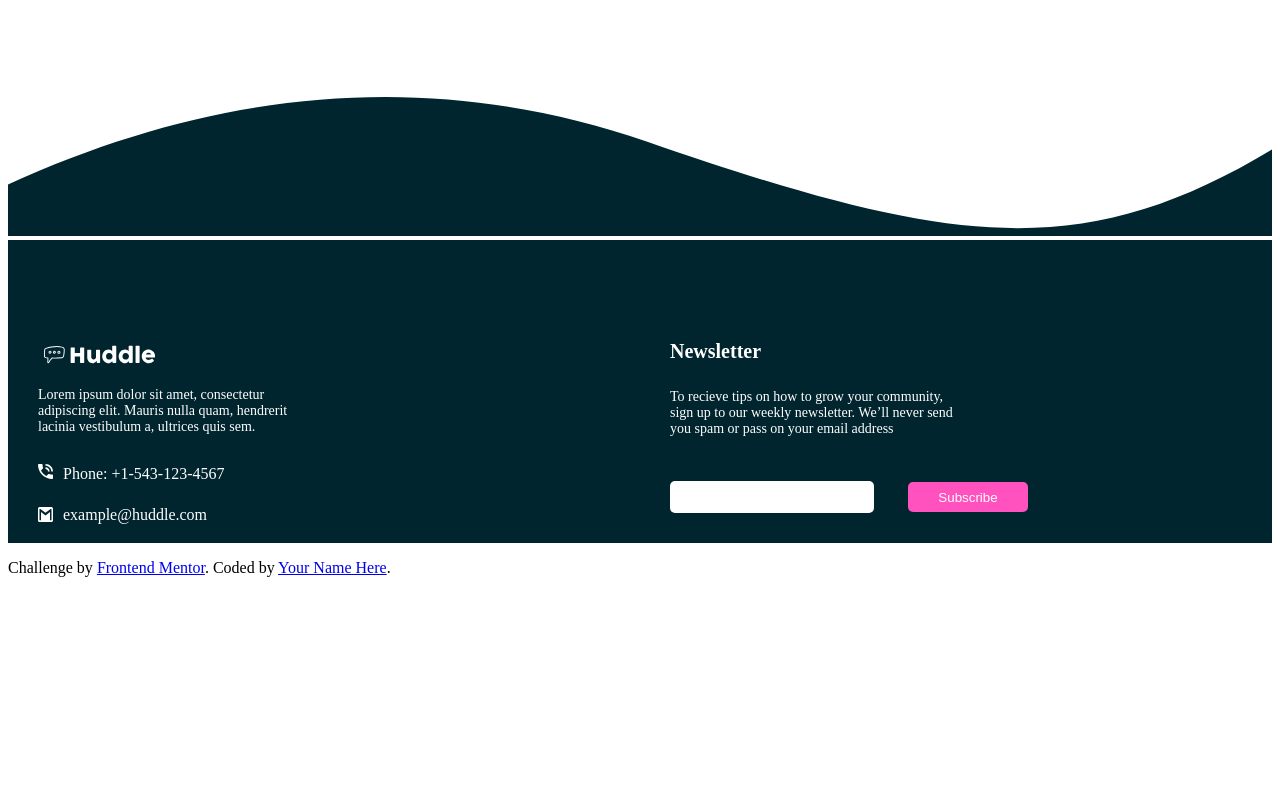
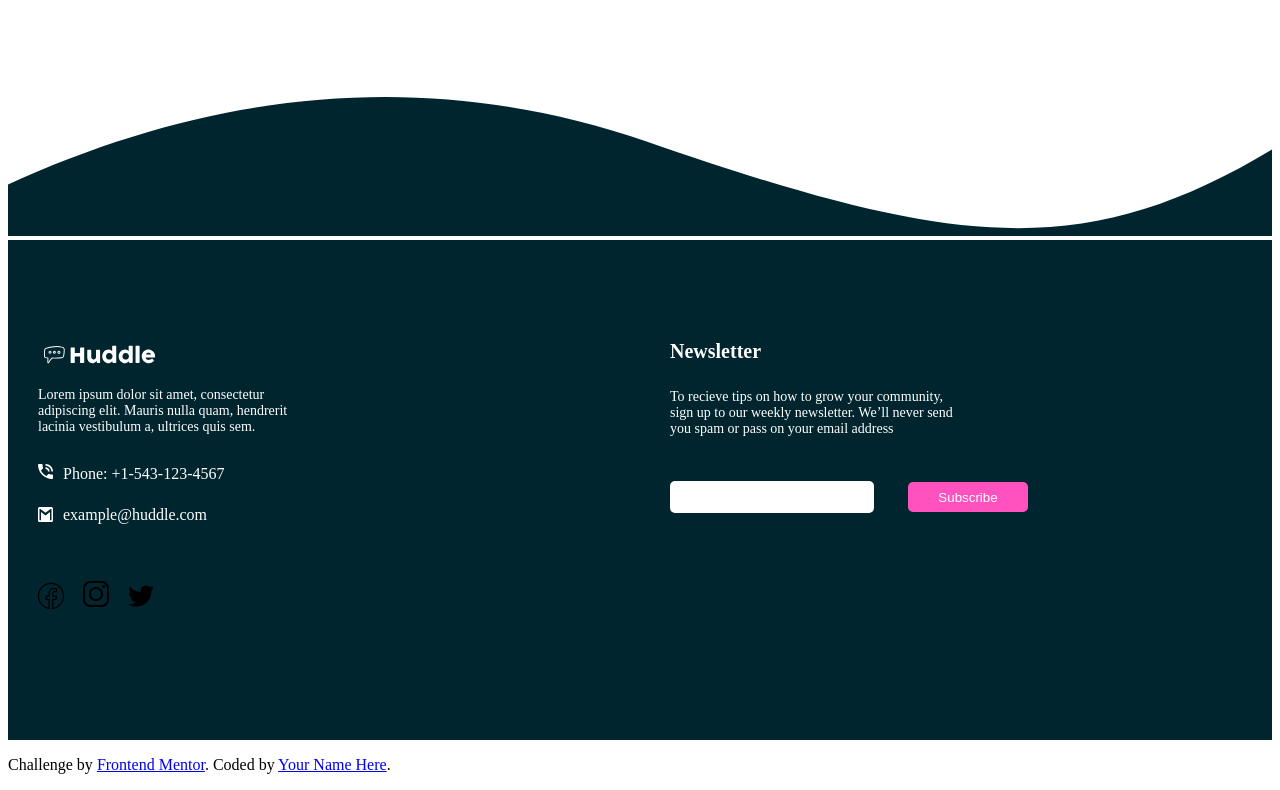
Before and after one commit to Ntochukwu-David/huddle-landing-page-with-curved-sections-master, a plain HTML site: page index.html in a window 1280 px wide. Shown: the part 3002-3792 px from the top of the page. Before the commit the page ends 3595 px from the top, so only its background shows below. Drawn offline with Linux system fonts and the light colour scheme; a web font is replaced by a local one.

Commit message:
Added icons

```diff
--- a/index.html
+++ b/index.html
@@ -113,7 +113,7 @@
       <a href="#"><button  id="button2" style="margin-bottom:100px;">Get Started For Free</button></a>
     </center>
     <img src="./images/bg-footer-top-desktop.svg" alt="" style="width:100%;">
-    <div style="background-color:hsl(192, 100%, 9%);width:100%;display:flex;">
+    <div style="background-color:hsl(192, 100%, 9%);width:100%;display:flex;height:500px;">
       <div style="width:50%;height:200px;">
         <img src="./images/logo copy.svg" alt="logo" style="width:120px;margin-top:100px;padding-left:30px;">
         <p id="para-3" style="padding-bottom:0px;">
@@ -127,6 +127,11 @@
           <img src="./images/icon-email.svg" alt="icon-email" style="width:15px;height:15px;padding-left:30px;margin-top:8px;">
           <p style="color:white;line-height:0%;">  example@huddle.com</p>
        </div>
+        <div style="width:120px;margin-left:28px;display:flex;justify-content:space-between;margin-top:30px;padding-top:20px;">
+          <div><img src="./images/icons8-facebook.svg" alt="icons8-facebook" style="height:30px;"></div>
+          <div> <img src="./images/icons8-instagram.svg" alt="icons8-instagram"></div>
+          <div> <img src="./images/icons8-twitter.svg" alt="icons8-twitter"></div>
+        </div>
       </div>
       <div style="width:50%;">
         <h4> Newsletter</h4>
```
Also changed, not shown: images/icons8-facebook.svg (added), images/icons8-instagram.svg (added), images/icons8-twitter.svg (added).
